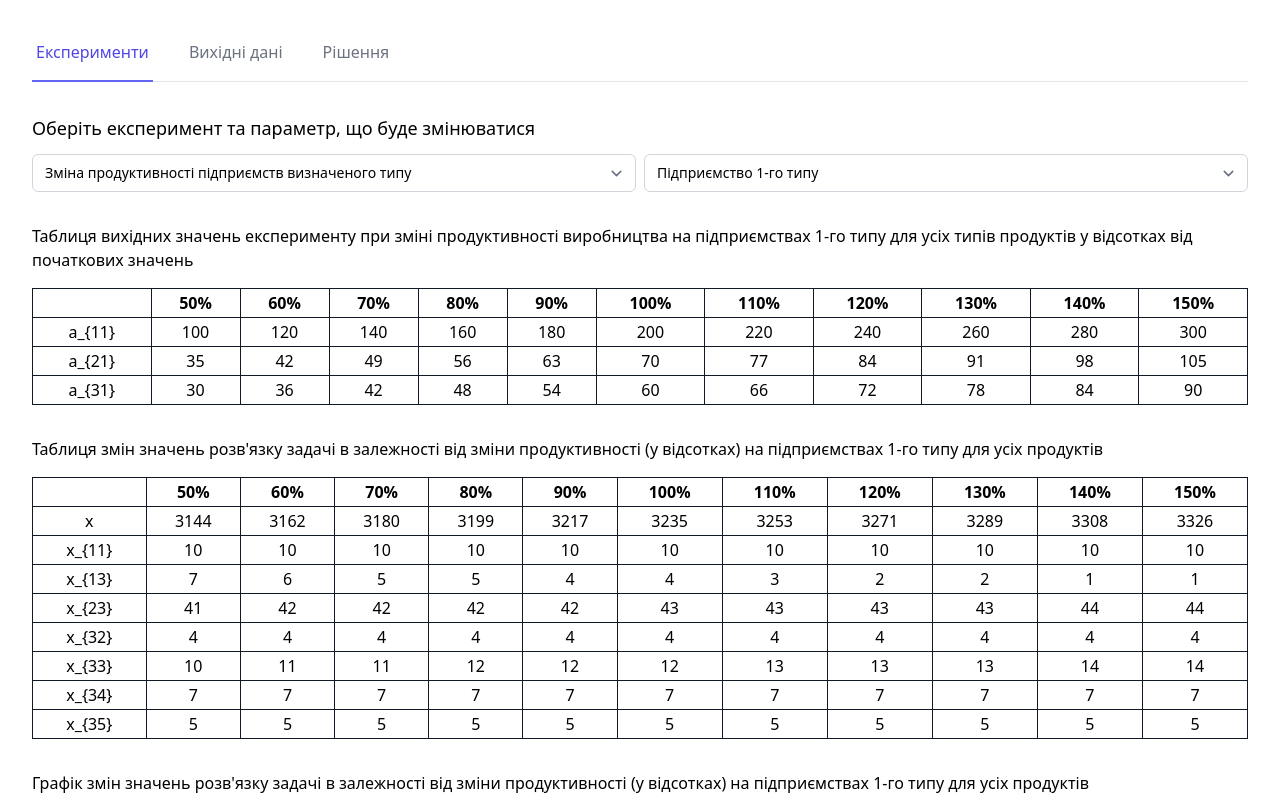
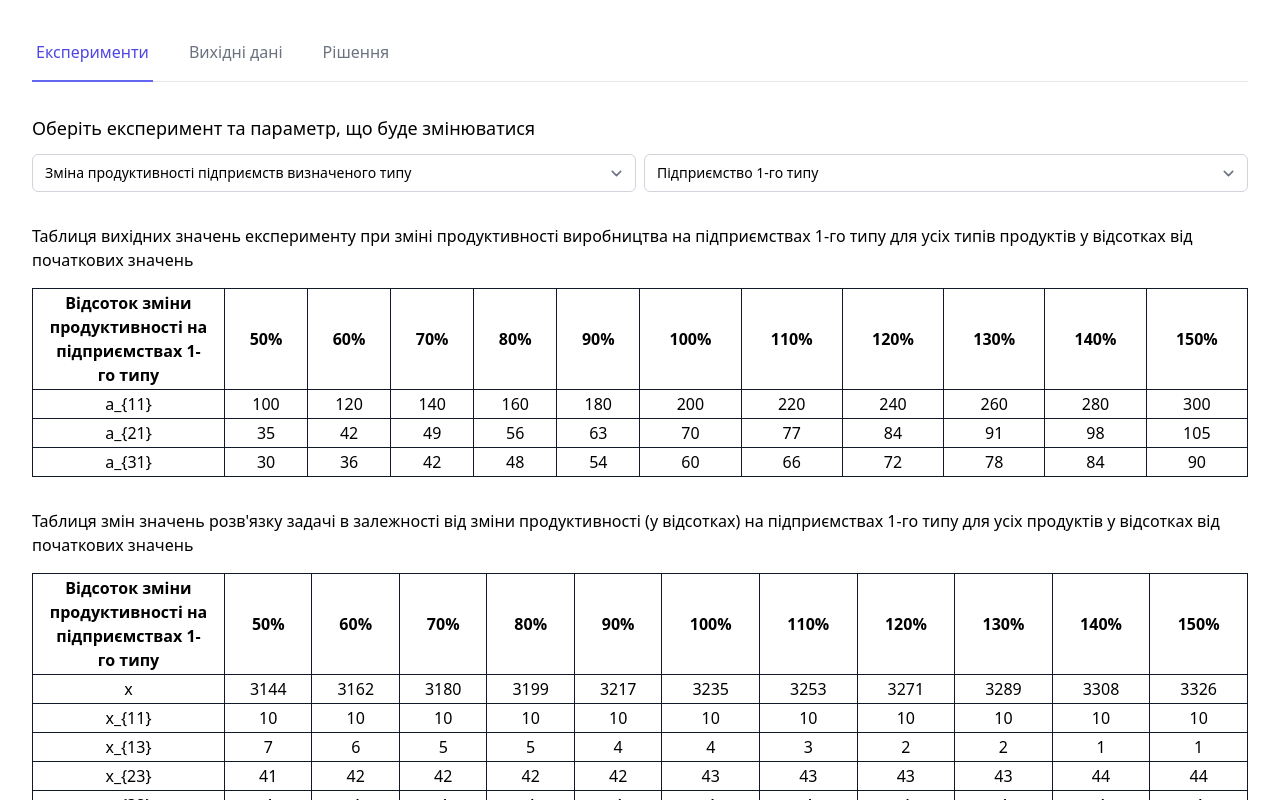
Before and after one commit to vb-oiko/course-paper-4, a React (Create React App) app: page / in a window 1280 px wide. Shown: the top 800 px of the page. Built offline with nearby package versions, Linux system fonts and the light colour scheme.

Commit message:
add corener cell value

```diff
--- a/src/components/experiment/ExperimentTable.tsx
+++ b/src/components/experiment/ExperimentTable.tsx
@@ -4,18 +4,23 @@ import { ExperimentData } from "../../core/experiment";
 export interface ExperimentTableProps {
   experimentData: ExperimentData;
   className?: string;
+  cornerCell?: string;
 }
 
 const tableClasses = "border border-gray-900 py-0.5 px-1 text-center";
 
-export const ExperimentTable: React.FC<ExperimentTableProps> = ({ experimentData, className }) => {
+export const ExperimentTable: React.FC<ExperimentTableProps> = ({
+  experimentData,
+  className,
+  cornerCell,
+}: ExperimentTableProps) => {
   const { labels, datasets } = experimentData;
 
   return (
     <table className={`border-collapse ${className}`}>
       <thead>
         <tr>
-          <th className={tableClasses}></th>
+          <th className={`${tableClasses} w-48 px-4`}>{cornerCell}</th>
           {labels.map((label) => (
             <th key={label} className={tableClasses}>
               {label}
--- a/src/components/tabs/ExperimentTab.tsx
+++ b/src/components/tabs/ExperimentTab.tsx
@@ -1,20 +1,20 @@
 import React from "react";
 import { useSelector } from "react-redux";
-import {
-  selectExperimentData,
-  selectExperimentSourceData,
-  selectResultHeader,
-  selectSourceHeader,
-} from "../../rdx/selectors";
+import { selectExperimentData, selectExperimentHeaders, selectExperimentSourceData } from "../../rdx/selectors";
 import { ExperimentChart } from "../experiment/ExperimentChart";
 import { ExperimentSelect } from "../experiment/ExperimentSelect";
 import { ExperimentTable } from "../experiment/ExperimentTable";
 
+export interface ExperimentHeaders {
+  resultHeader: string;
+  sourceHeader: string;
+  cornerCell: string;
+}
+
 export const ExperimentTab: React.FC = () => {
   const experimentData = useSelector(selectExperimentData);
   const sourceData = useSelector(selectExperimentSourceData);
-  const resultHeader = useSelector(selectResultHeader);
-  const sourceHeader = useSelector(selectSourceHeader);
+  const { resultHeader, sourceHeader, cornerCell } = useSelector(selectExperimentHeaders);
 
   return (
     <div className="mb-4">
@@ -23,13 +23,13 @@ export const ExperimentTab: React.FC = () => {
       {sourceData && (
         <>
           <h2 className="mt-8 mb-4"> {sourceHeader}</h2>
-          <ExperimentTable experimentData={sourceData} className="w-full" />
+          <ExperimentTable experimentData={sourceData} className="w-full" cornerCell={cornerCell} />
         </>
       )}
       {experimentData && (
         <>
           <h2 className="mt-8 mb-4">Таблиця {resultHeader}</h2>
-          <ExperimentTable experimentData={experimentData} className="w-full" />
+          <ExperimentTable experimentData={experimentData} className="w-full" cornerCell={cornerCell} />
           <h2 className="mt-8 mb-2">Графік {resultHeader}</h2>
           <ExperimentChart experimentData={experimentData} />
         </>
--- a/src/rdx/selectors.ts
+++ b/src/rdx/selectors.ts
@@ -1,5 +1,6 @@
 import { createSelector } from "@reduxjs/toolkit";
 import { EXPERIMENT_OPTIONS } from "../components/experiment/experimentOptions";
+import { ExperimentHeaders } from "../components/tabs/ExperimentTab";
 import { getExperimentProblems, getExperimentSolutions, getParamValues } from "../core/experiment";
 import { solveByBranchAndBoundMethod } from "../core/methods/BranchAndBoundMethod/solveByBranchAndBoundMethod";
 import {
@@ -156,50 +157,67 @@ export const selectExperimentSourceData = createSelector(
   }
 );
 
-export const selectResultHeader = createSelector([selectExperiment, selectParamIndex], (experiment, paramIndex) => {
+export const selectExperimentHeaders = createSelector(
+  [selectExperiment, selectParamIndex],
+  (experiment, paramIndex): ExperimentHeaders => {
     const { type } = experiment;
 
     if (type === "product_set") {
-    return `змін значень розв'язку задачі в залежності від зміни кількості виробів ${
+      return {
+        resultHeader: `змін значень розв'язку задачі в залежності від зміни кількості виробів ${
           paramIndex + 1
-    }-го типу у комплекті `;
+        }-го типу у комплекті `,
+        sourceHeader: "",
+        cornerCell: `Кількість виробів ${paramIndex + 1}-го типу у комплекті`,
+      };
     }
 
     if (type === "factory_number") {
-    return `змін значень розв'язку задачі в залежності від зміни загальної кількості підприємств ${
+      return {
+        resultHeader: `змін значень розв'язку задачі в залежності від зміни загальної кількості підприємств ${
           paramIndex + 1
-    }-го типу `;
+        }-го типу `,
+        sourceHeader: "",
+        cornerCell: `Кількість підприємств ${paramIndex + 1}-го типу `,
+      };
     }
 
     if (type === "factory_productivity") {
-    return `змін значень розв'язку задачі в залежності від зміни продуктивності (у відсотках) на підприємствах ${
+      return {
+        resultHeader: `змін значень розв'язку задачі в залежності від зміни продуктивності (у відсотках) на підприємствах ${
           paramIndex + 1
-    }-го типу для усіх продуктів`;
+        }-го типу для усіх продуктів у відсотках від початкових значень`,
+        sourceHeader: `Таблиця вихідних значень експерименту при зміні продуктивності виробництва на підприємствах ${
+          paramIndex + 1
+        }-го типу для усіх типів продуктів у відсотках від початкових значень`,
+        cornerCell: `Відсоток зміни продуктивності на підприємствах ${paramIndex + 1}-го типу`,
+      };
     }
 
     if (type === "product_productivity") {
-    return `змін значень розв'язку задачі в залежності від зміни продуктивності (у відсотках) при виробництві ${
+      return {
+        resultHeader: `змін значень розв'язку задачі в залежності від зміни продуктивності (у відсотках) при виробництві ${
           paramIndex + 1
-    }-го виробу на підприємствах усіх типів`;
+        }-го виробу на підприємствах усіх типів`,
+        sourceHeader: `Таблиця вихідних значень експерименту при зміні продуктивності виробництва ${
+          paramIndex + 1
+        }-го виробу на підприємствах усіх типів у відсотках від початкових значень`,
+        cornerCell: `Відсоток зміни продуктивності при виробництві виробу ${paramIndex + 1}-го типу`,
+      };
     }
 
     if (type === "alpha") {
-    return `змін значень розв'язку задачі оптиміста, чіткої задачі та задачі песиміста в залежності від зміни значення ступеню недомінованості`;
-  }
-});
-
-export const selectSourceHeader = createSelector([selectExperiment, selectParamIndex], (experiment, paramIndex) => {
-  const { type } = experiment;
-
-  if (type === "factory_productivity") {
-    return `Таблиця вихідних значень експерименту при зміні продуктивності виробництва на підприємствах ${
-      paramIndex + 1
-    }-го типу для усіх типів продуктів у відсотках від початкових значень`;
+      return {
+        resultHeader: `змін значень розв'язку задачі оптиміста, чіткої задачі та задачі песиміста в залежності від зміни значення ступеню недомінованості`,
+        sourceHeader: "",
+        cornerCell: "Значення ступеню недомінованості",
+      };
     }
 
-  if (type === "product_productivity") {
-    return `Таблиця вихідних значень експерименту при зміні продуктивності виробництва ${
-      paramIndex + 1
-    }-го виробу на підприємствах усіх типів у відсотках від початкових значень`;
+    return {
+      resultHeader: "",
+      sourceHeader: "",
+      cornerCell: "",
+    };
   }
-});
+);
```
Lines whose indentation alone changed are shown as unchanged.
